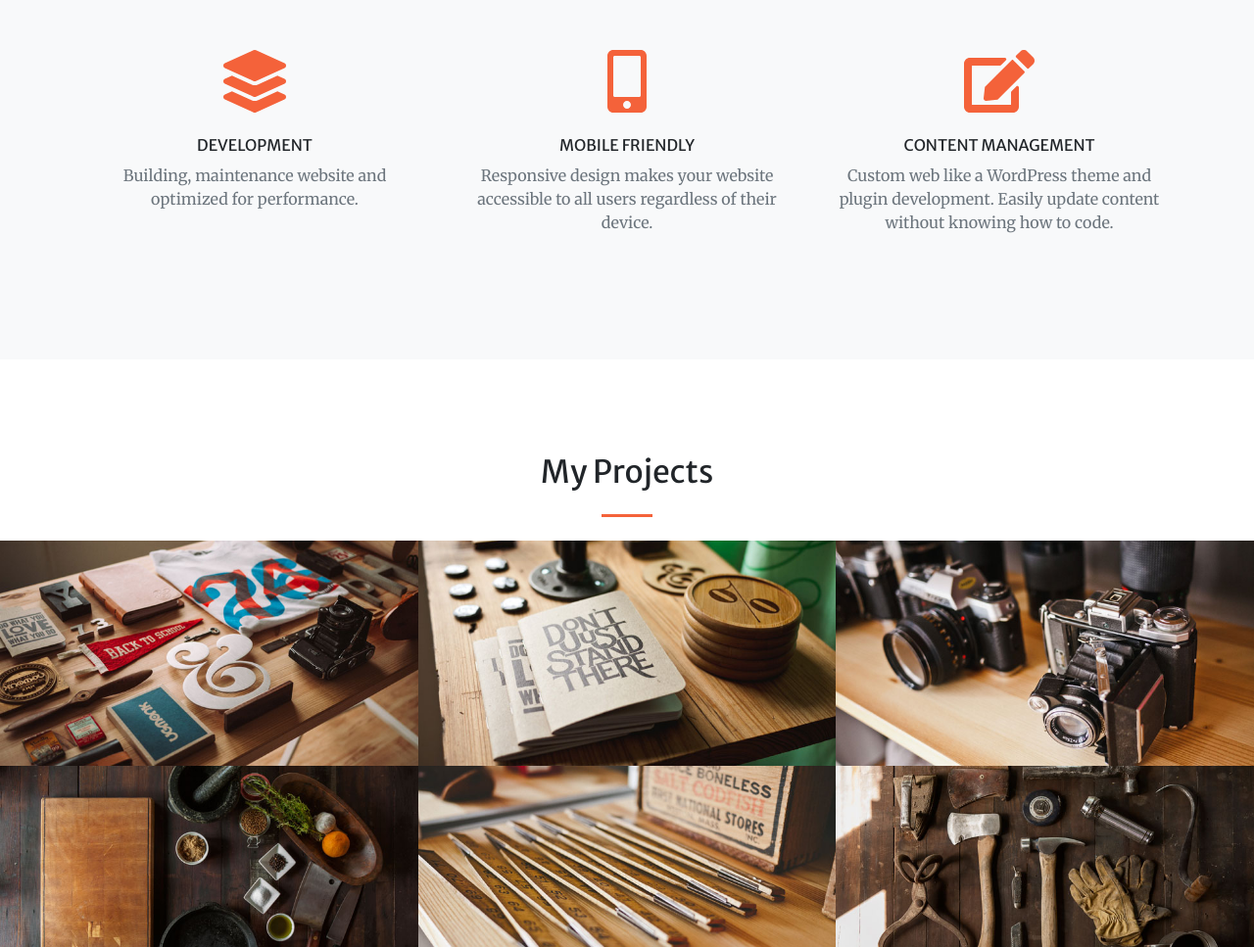
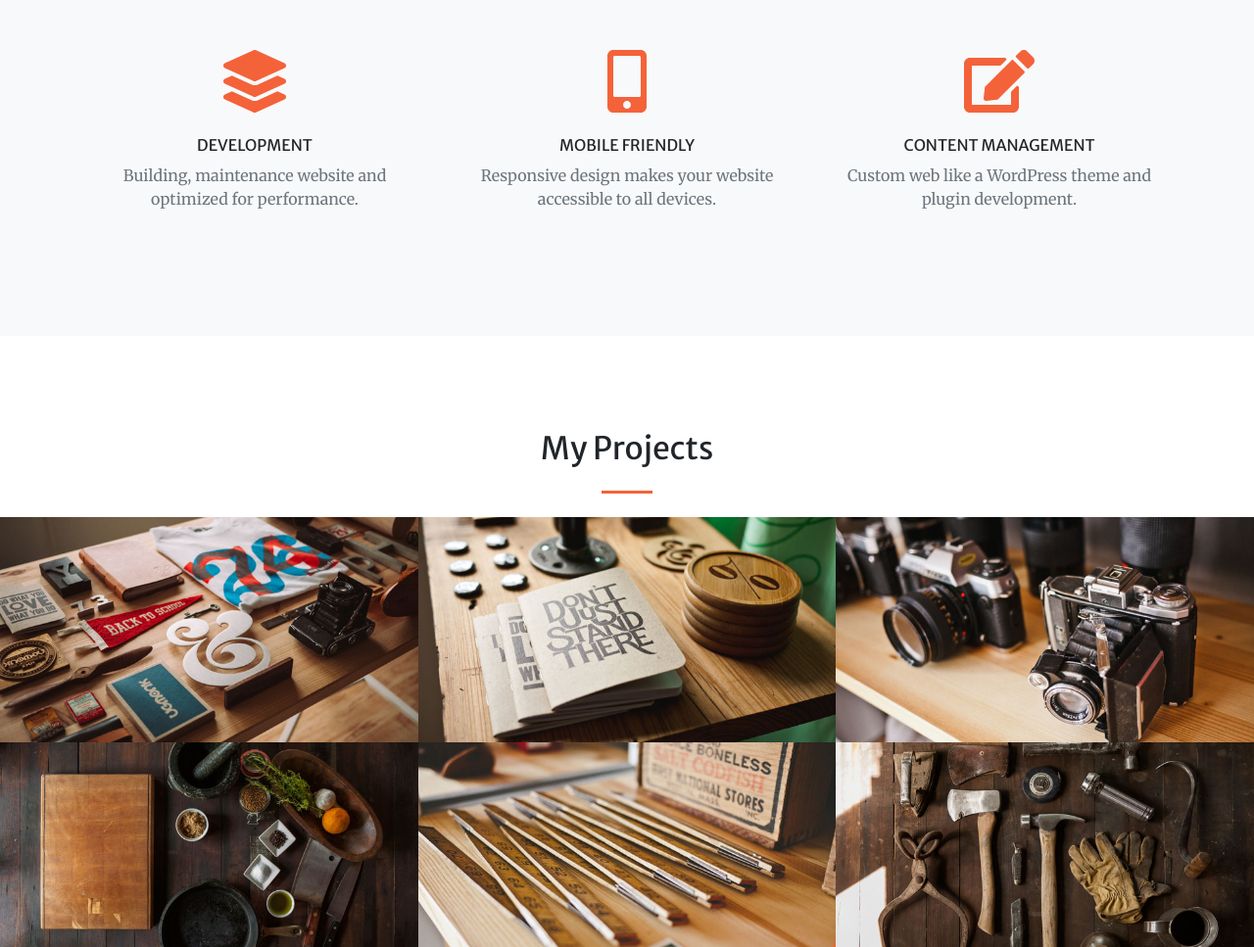
Before and after one commit to agussuandi/agussuandi.github.io, a plain HTML site: page index.html in a window 1280 px wide. Shown: the part 1014-1981 px from the top of the page at 98% size. Drawn offline with nearby package versions, Linux system fonts and the light colour scheme.

Commit message:
fixed desc

```diff
--- a/index.html
+++ b/index.html
@@ -65,14 +65,14 @@
                         <div class="mt-5">
                             <i class="fas fa-4x fa-mobile-alt text-primary mb-4"></i>
                             <h6 class="h6 mb-2">MOBILE FRIENDLY</h6>
-                            <p class="text-muted mb-0">Responsive design makes your website accessible to all users regardless of their device.</p>
+                            <p class="text-muted mb-0">Responsive design makes your website accessible to all devices.</p>
                         </div>
                     </div>
                     <div class="col-lg-4 col-md-6 text-center">
                         <div class="mt-5">
                             <i class="fas fa-4x fa-edit text-primary mb-4"></i>
                             <h6 class="h6 mb-2">CONTENT MANAGEMENT</h6>
-                            <p class="text-muted mb-0">Custom web like a WordPress theme and plugin development. Easily update content without knowing how to code.</p>
+                            <p class="text-muted mb-0">Custom web like a WordPress theme and plugin development.</p>
                         </div>
                     </div>
                 </div>
```
